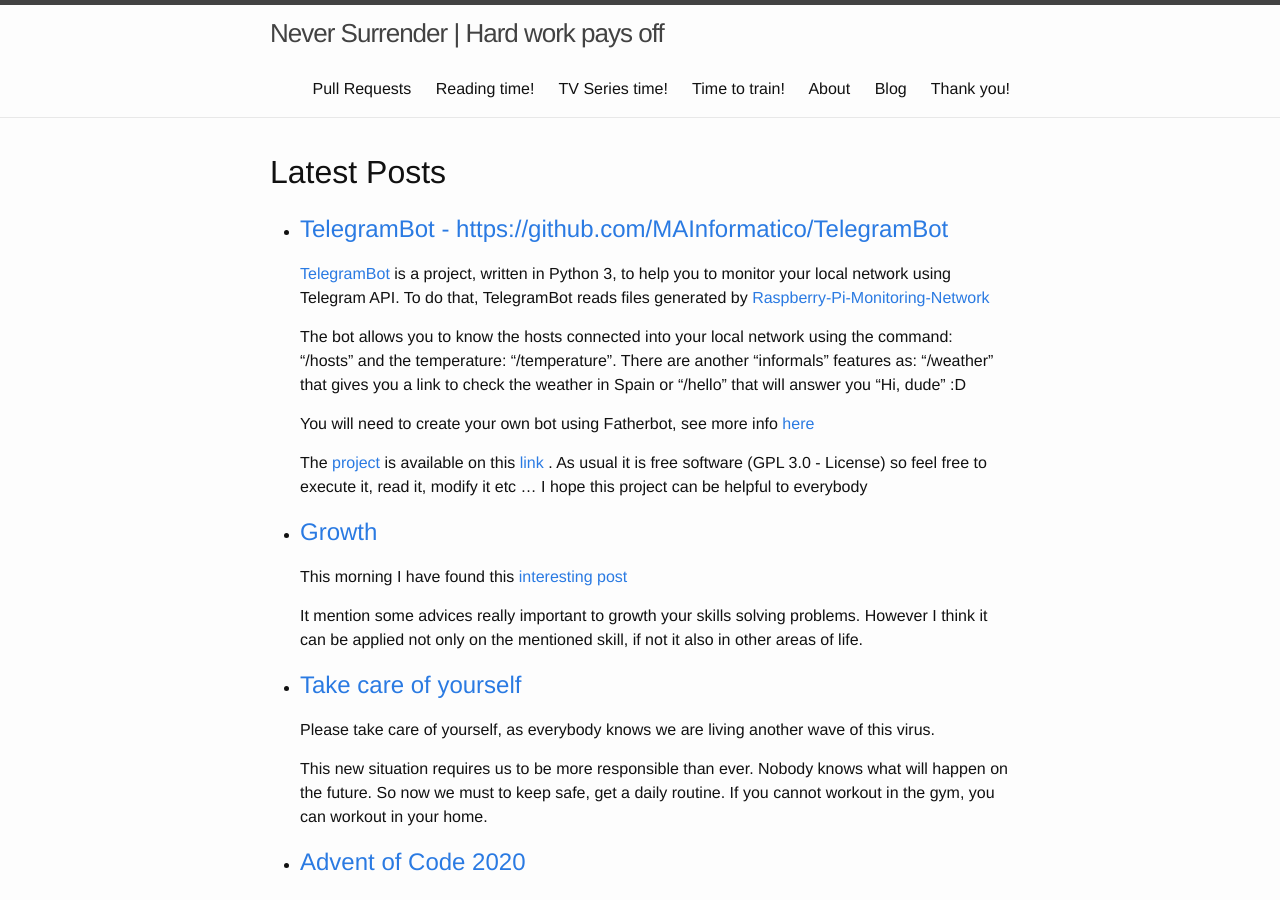
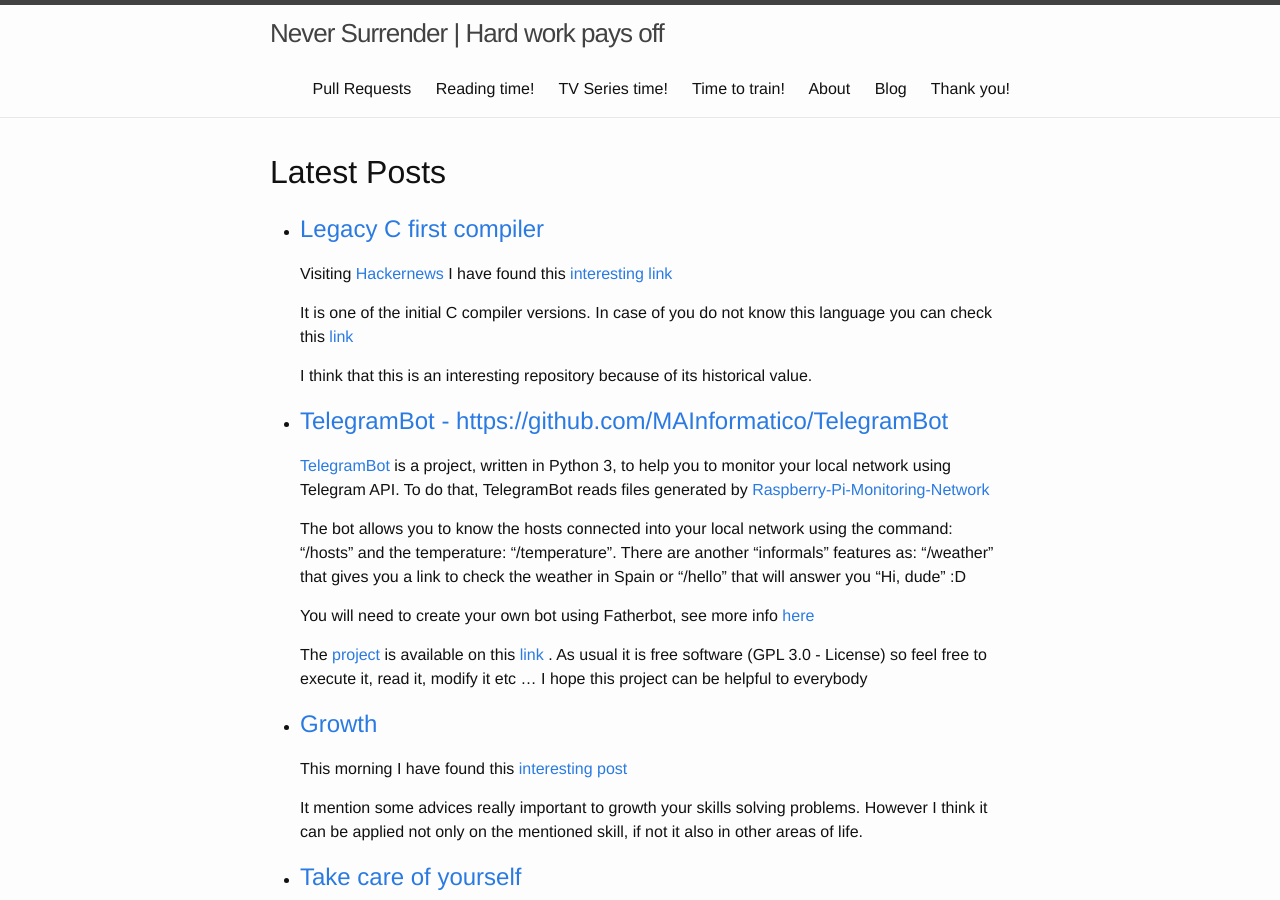
Before and after one commit to MAInformatico/MAInformatico.github.io, a Jekyll site: the page built from blog.html, in a window 1280 px wide and 900 px high. Built offline with Jekyll 4.4.1, drawn with Linux system fonts in a browser that asks for light colours.

Commit message:
adding new post

```diff
--- /dev/null
+++ b/_posts/2021-3-11-Legacy-C.md
@@ -0,0 +1,14 @@
+---
+layout: post
+title: Legacy C first compiler
+author: Migue
+tags: [Technology]
+---
+
+Visiting [Hackernews](https://news.ycombinator.com/) I have found this [interesting link](https://github.com/mortdeus/legacy-cc)
+
+It is one of the initial C compiler versions. In case of you do not know this language you can check this [link](https://en.wikipedia.org/wiki/C_(programming_language))
+
+I think that this is an interesting repository because of its historical value.
+
+> “C is quirky, flawed, and an enormous success.” (Dennis Ritchie)
```
Also changed, not shown: _posts/2021-2-28-TelegramBot_Launched.md (+1 -1 lines).
